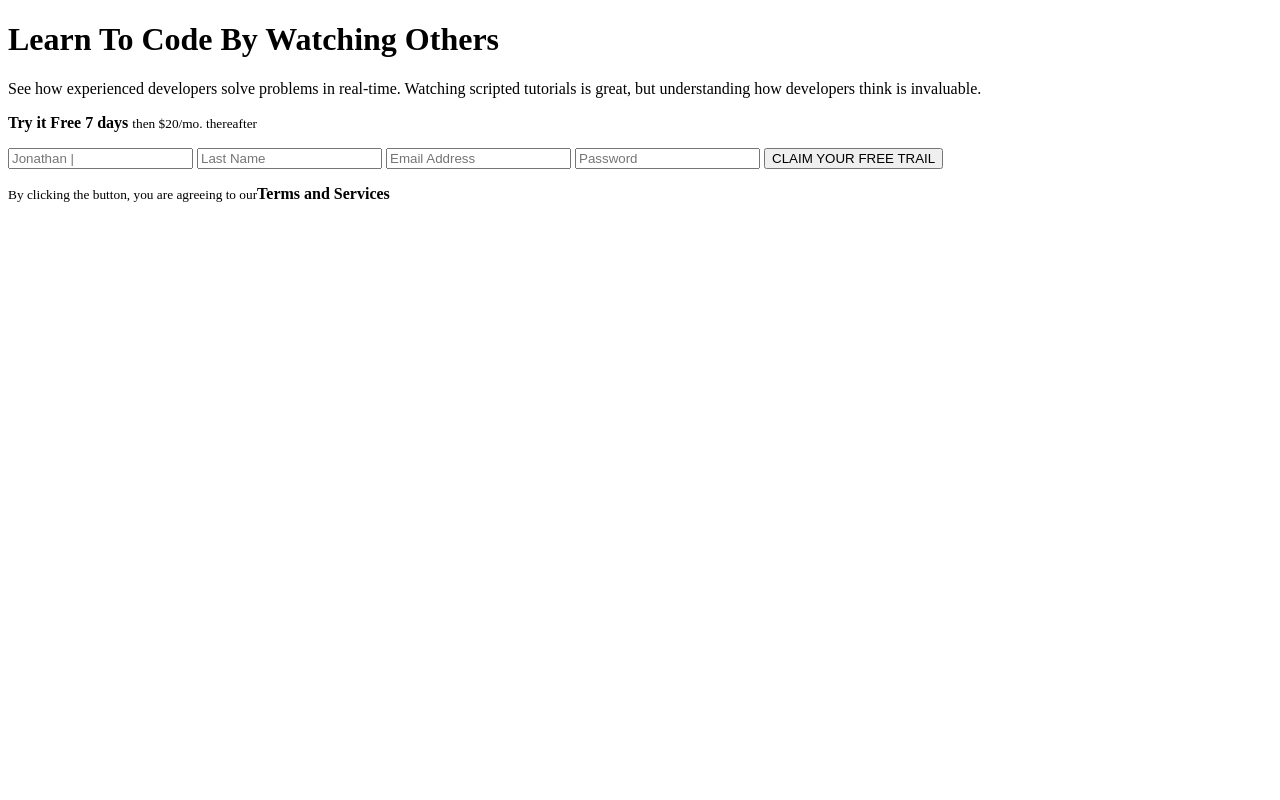
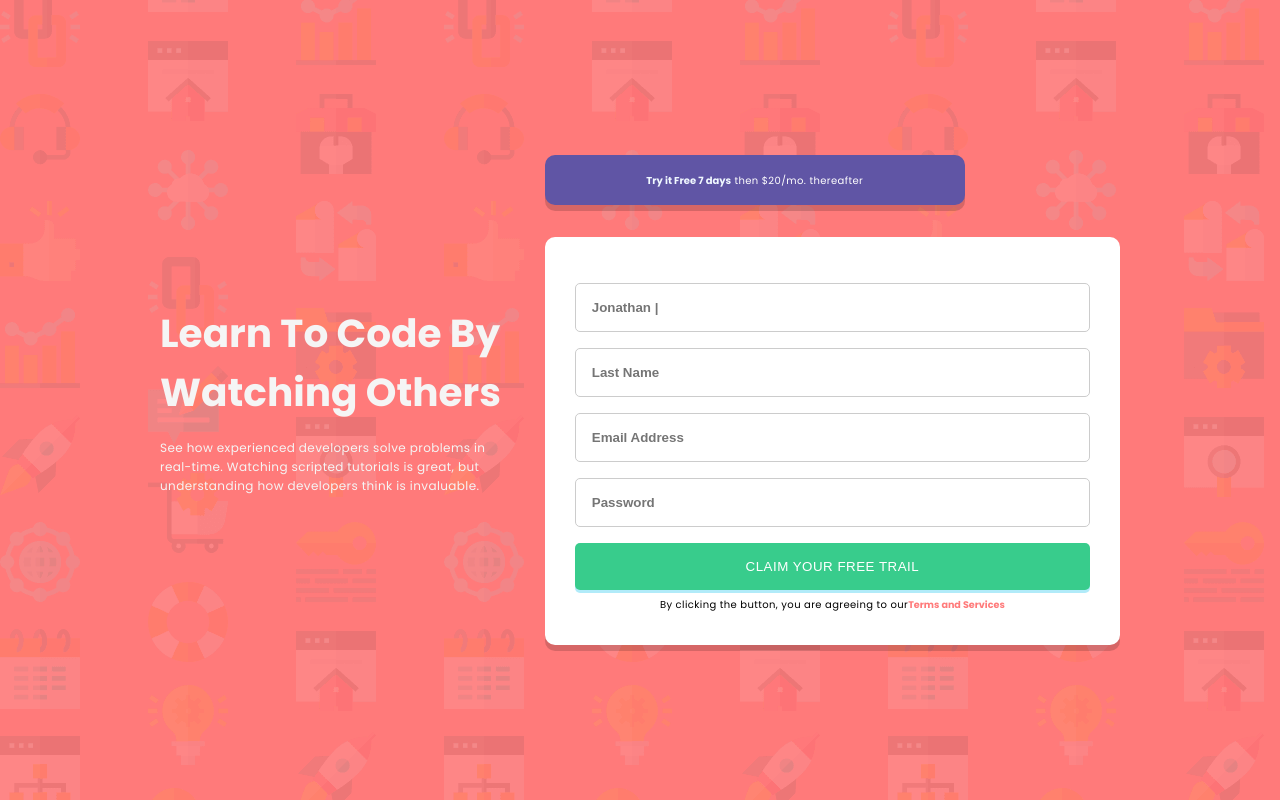
Before and after one commit to Reylwane/Responsible, a plain HTML site: page index.html in a window 1280 px wide. Drawn offline with Linux system fonts and the light colour scheme.

Commit message:
Update index.html

```diff
--- a/index.html
+++ b/index.html
@@ -6,7 +6,7 @@
         <meta name="viewport" content="width=device-width">
           <link rel="preconnect" href="https://fonts.googleapis.com">
   <link rel="preconnect" href="https://fonts.gstatic.com" crossorigin>
-  <link href="https://fonts.googleapis.com/css2?family=Poppins:wght@400;500;600;700&display=swap" rel="stylesheet"
+  <link href="https://fonts.googleapis.com/css2?family=Poppins:wght@400;500;600;700&display=swap" rel="stylesheet">
         <link rel="stylesheet" type="text/css" href="style.css">
     </head>
     <body>
```
